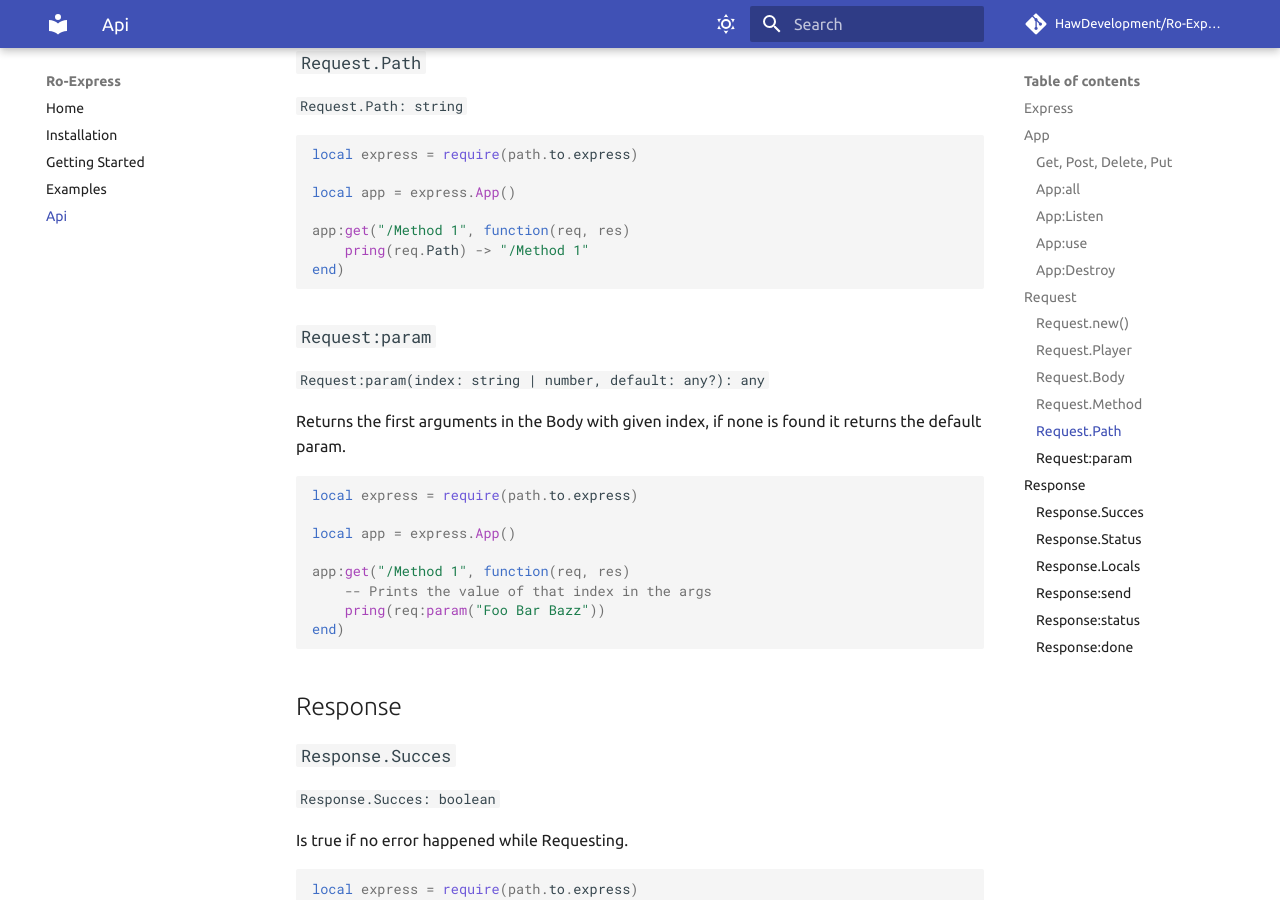
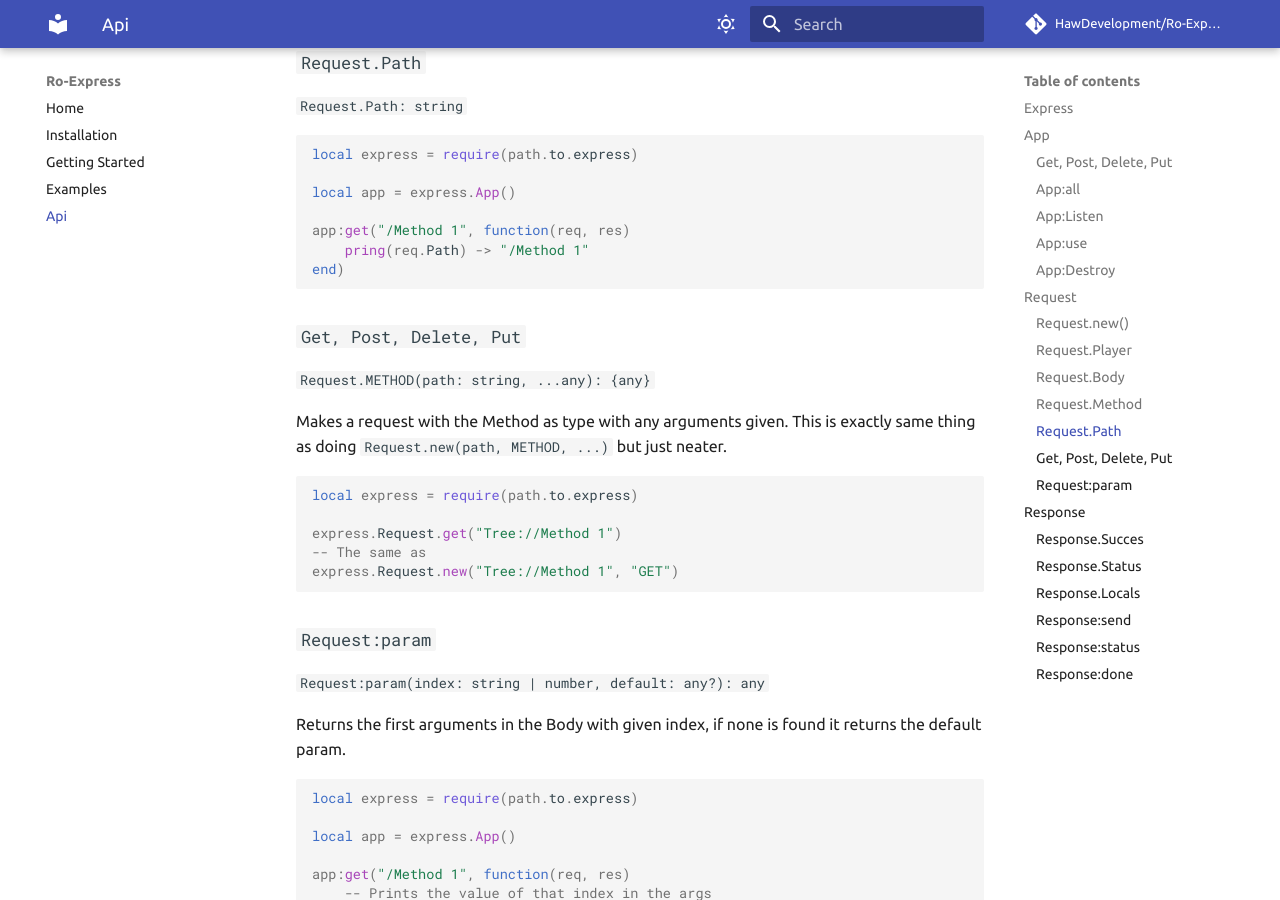
Before and after one commit to HawDevelopment/Ro-Express, an MkDocs documentation site: the page built from docs/Api.md, in a window 1280 px wide and 900 px high, scrolled down 4460 px. Built offline with MkDocs 1.6.1 and Material for MkDocs 9.7.7, drawn with Linux system fonts in a browser that asks for light colours; comment, search, counter and statistics services are not loaded; some of the changed text lies outside the part shown.

Commit message:
Request.METHOD()

````diff
--- a/docs/Api.md
+++ b/docs/Api.md
@@ -139,7 +139,7 @@ app:Destroy()
 
 ### `Request.new()`
 
-`Request.new(path: string, method: string, ...any)`
+`Request.new(path: string, method: string, ...any): {any}`
 
 Make a request to a specific path with a method attached.
 `Request.new` can be called like `Request()`
@@ -164,9 +164,7 @@ print(express.Request("Tree://Method 1", "GET")) -> {
     Succes = true,
     Body = "Hello World!"
 }
-
 ```
-
 
 ### `Request.Player`
 
@@ -229,6 +227,22 @@ app:get("/Method 1", function(req, res)
     pring(req.Path) -> "/Method 1"
 end)
 ```
+
+### `Get, Post, Delete, Put`
+
+`Request.METHOD(path: string, ...any): {any}`
+
+Makes a request with the Method as type with any arguments given.
+This is exactly same thing as doing `Request.new(path, METHOD, ...)` but just neater.
+
+``` lua
+local express = require(path.to.express)
+
+express.Request.get("Tree://Method 1")
+-- The same as
+express.Request.new("Tree://Method 1", "GET")
+```
+
 
 ### `Request:param`
 
````
Also changed, not shown: docs/Getting_Started.md (+4 -0 lines), 1 other file.
